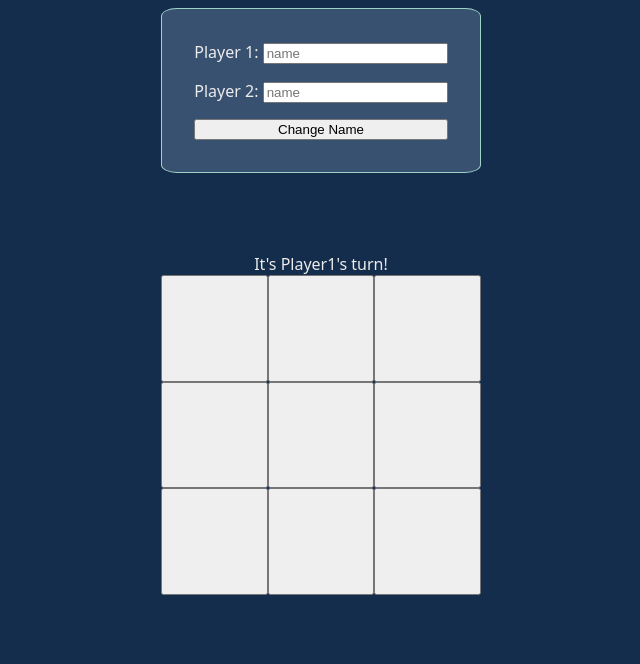
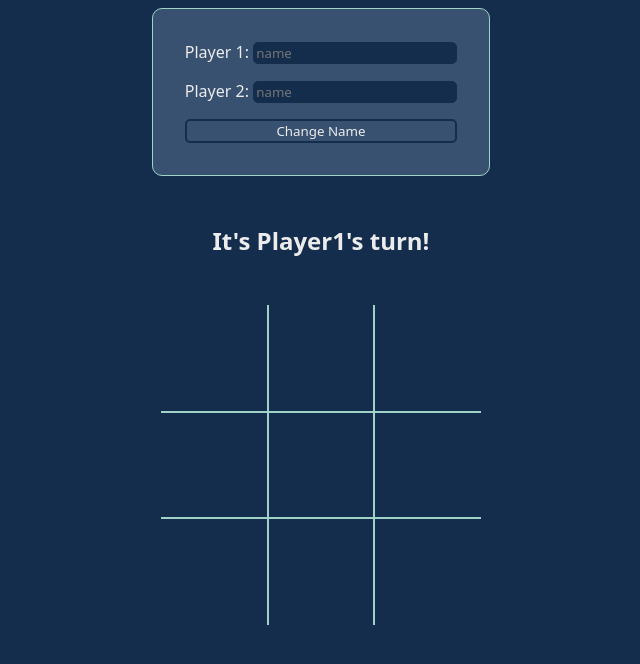
Before and after one commit to Flex58/odin-tic-tac-toe, a plain HTML site: page index.html in a window 1280 px wide. Both pictures are taken after a click on the button "Start". Shown: the whole page, without its empty margins (319-959 px from the left). Drawn offline with Linux system fonts and the light colour scheme.

Commit message:
finish styling

```diff
--- a/script.js
+++ b/script.js
@@ -199,6 +199,7 @@ const displayController = (() => {
     const containerDiv = document.querySelector(".container")
     const changeNameForm = document.querySelector("#change-name")
     restartBtn.classList.add("restart")
+    restartBtn.textContent = "Restart"
     let startGame;
 
     const updateScreen = () => {
--- a/style.css
+++ b/style.css
@@ -24,10 +24,31 @@ body {
     display: grid;
     grid-template-rows: 1fr, 1fr, 1fr;
     gap: 1rem;
-    margin-bottom: 5rem;
+    margin-bottom: 3rem;
     padding: 2rem;
-    border-radius: 5%;
+    border-radius: 10px;
     border: 1px solid #9fd3c7;
+}
+
+#change-name button {
+    border-radius: 5px;
+    border: 2px solid #142D4C;
+    background-color: #385170;
+    font-family: var(--family);
+    color: #ececec;
+}
+
+input {
+    font-family: var(--family);
+    border-radius: 5px;
+    border: 1px solid #142D4C;
+    background-color: #142D4C;
+    color: #ececec;
+}
+
+#change-name button:hover {
+    cursor: pointer;
+    box-shadow: inset 0px 0px 10px 2px #142D4C;
 }
 
 .start {
@@ -49,5 +70,61 @@ body {
 
 .start:hover {
     cursor: pointer;
-    box-shadow: inset 0px 0px 23px 0px #142D4C;;
+    box-shadow: inset 0px 0px 23px 4px #142D4C;
 }
+
+.turn {
+    padding-bottom: 3rem;
+    font-size: 1.5rem;
+    font-weight: bold;
+}
+
+.cell {
+    background-color: #142D4C;
+    border: 1px solid #9fd3c7;
+    color: #9fd3c7;
+    font-size: 4rem;
+    font-weight: bold;
+}
+
+.cell:hover {
+    cursor: pointer;
+    box-shadow: inset 0px 0px 5px 2px #385170;
+}
+
+.cell:nth-last-child(n + 7) {
+    border-top: none;
+}
+
+.cell:nth-child(n + 7) {
+    border-bottom: none;
+}
+
+.cell:nth-child(1),
+.cell:nth-child(4),
+.cell:nth-child(7) {
+    border-left: none
+}
+
+.cell:nth-child(3),
+.cell:nth-child(6),
+.cell:nth-child(9) {
+    border-right: none
+}
+
+.restart {
+    margin-top: 2rem;
+    padding: 0rem 7rem;
+    font-family: var(--family);
+    font-size: 1.5rem;
+    font-weight: 600;
+    background-color: #385170;
+    border: 1px solid #9fd3c7;
+    border-radius: 5px;
+    color: #ececec;
+}
+
+.restart:hover {
+    cursor: pointer;
+    box-shadow: inset 0px 0px 20px 5px #142D4C;
+}
```
